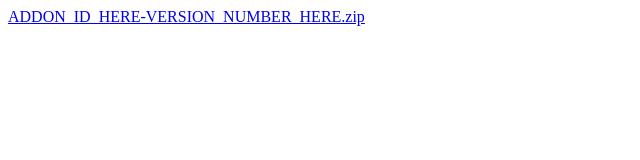
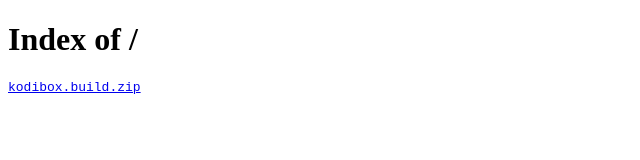
Before and after one commit to kodibox32/kodibox, a plain HTML site: page index.html in a window 1280 px wide. Shown: the whole page, without its empty margins (0-640 px from the left). Drawn offline with Linux system fonts and the light colour scheme.

Commit message:
Update index.html

```diff
--- a/index.html
+++ b/index.html
@@ -1,2 +1,13 @@
 <!DOCTYPE html>
-<a href="ADDON_ID_HERE-VERSION_NUMBER_HERE.zip">ADDON_ID_HERE-VERSION_NUMBER_HERE.zip</a>
+<html lang="en">
+<head>
+  <meta charset="utf-8" />
+  <title>Index of /</title>
+</head>
+<body>
+  <h1>Index of /</h1>
+  <pre>
+<a href="kodibox.build.zip">kodibox.build.zip</a>
+  </pre>
+</body>
+</html>
```
